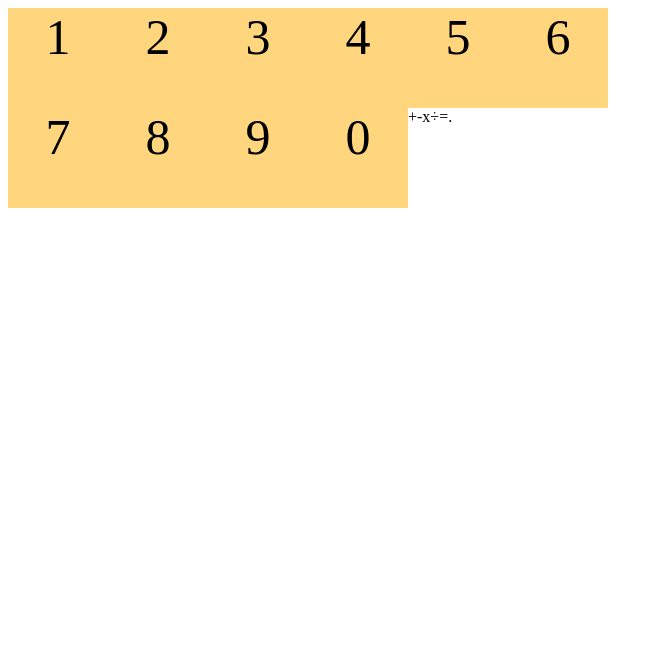
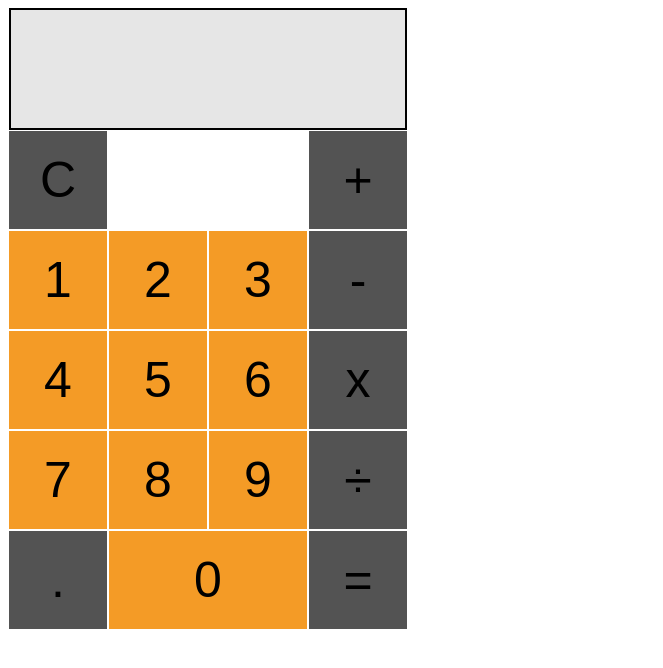
Before and after one commit to jovanfoster/calculator, a plain HTML site: page index.html in a window 1280 px wide. Shown: the whole page, without its empty margins (0-663 px from the left). Drawn offline with Linux system fonts and the light colour scheme.

Commit message:
added buttons

```diff
--- a/index.html
+++ b/index.html
@@ -5,22 +5,24 @@
     </head>
     <body>
         <div class="container">
-            <div class="btn btn-num">1</div>
-            <div class="btn btn-num">2</div>
-            <div class="btn btn-num">3</div>
-            <div class="btn btn-num">4</div>
-            <div class="btn btn-num">5</div>
-            <div class="btn btn-num">6</div>
-            <div class="btn btn-num">7</div>
-            <div class="btn btn-num">8</div>
-            <div class="btn btn-num">9</div>
-            <div class="btn btn-num">0</div>
-            <div class="btn">+</div>
-            <div class="btn">-</div>
-            <div class="btn">x</div>
-            <div class="btn">÷</div>
-            <div class="btn">=</div>
-            <div class="btn">.</div>
+            <div class="display"></div>
+            <div id="clr" class="btn">C</div>
+            <div id="add-Btn" class="btn">+</div>
+            <div id="one" class="btn btn-num">1</div>
+            <div id="two" class="btn btn-num">2</div>
+            <div id="three" class="btn btn-num">3</div>
+            <div id="sub-Btn" class="btn">-</div>
+            <div id="four" class="btn btn-num">4</div>
+            <div id="five" class="btn btn-num">5</div>
+            <div id="six" class="btn btn-num">6</div>
+            <div id="mult-Btn" class="btn">x</div>
+            <div id="seven" class="btn btn-num">7</div>
+            <div id="eight" class="btn btn-num">8</div>
+            <div id="nine" class="btn btn-num">9</div>
+            <div id="div-Btn" class="btn">÷</div>
+            <div id="decimal-Btn" class="btn">.</div>
+            <div id="zero" class="btn btn-num">0</div>
+            <div id="equals" class="btn">=</div>
         </div>
 
         <script src="script.js"></script>
--- a/script.js
+++ b/script.js
@@ -0,0 +1,33 @@
+function add(a, b){
+    return a + b;
+}
+
+function subtract(a, b){
+    return a - b;
+}
+
+function multiply(a, b){
+    return a * b;
+}
+
+function divide(a, b){
+    return a / b;
+}
+
+const display = document.querySelector('.display')
+const clr = document.querySelector('#clr')
+const equals = document.querySelector('#equals')
+const addBtn = document.querySelector('#add-Btn')
+const subBtn = document.querySelector('#sub-Btn')
+const multBtn = document.querySelector('#mult-Btn')
+const divBtn = document.querySelector('#div-Btn')
+const decimalBtn = document.querySelector('#decimal-Btn')
+const numbers = document.querySelectorAll('.btn-num');
+
+let num1, num2;
+
+numbers.forEach((num) => num.addEventListener('click', e => {
+    display.textContent += e.target.textContent;
+}));
+
+clr.addEventListener('click', () => display.textContent = '')
--- a/styles.css
+++ b/styles.css
@@ -1,14 +1,54 @@
-.btn-num{
-    background-color: rgba(255, 187, 40, 0.6);
-    width: 100px;
-    height: 100px;
+.btn{
+    display: flex;
+    align-content: center;
+    flex-direction: column;
+    justify-content: space-around;
+    font-family: Arial, Helvetica, sans-serif;
+    background-color: rgba(53, 53, 53, 0.85);
+    border: 1px solid white;
+    width: 98px;
+    height: 98px;
     text-align: center;
     font-size: 50px;
 }
 
+.btn:hover{
+    background-color: rgba(53, 53, 53, 1);
+}
+
+.btn-num{
+    background-color: rgba(243, 138, 0, 0.85)
+}
+
+.btn-num:hover{
+    background-color: rgba(243, 138, 0, 1)
+}
+
 .container{
     display: flex;
+    justify-content: space-around;
     flex-wrap: wrap;
-    width: 600px;
-    background-color: rgb(red, green, rgba(53, 53, 53, 0.6));
+    width: 400px;
 }
+
+.display{
+    padding: 10px;
+    background-color: rgb(230, 230, 230);
+    flex: 0 0 374px;
+    display: flex;
+    text-align: right;
+    flex-direction: column;
+    justify-content: flex-end;
+    border: 2px solid black;
+    height: 98px;
+    font-family: Arial, Helvetica, sans-serif;
+    font-size: 72px;
+}
+
+#zero{
+    flex: 0 0 198px;
+}
+
+#clr{
+    margin-right: 200px;
+}
```
